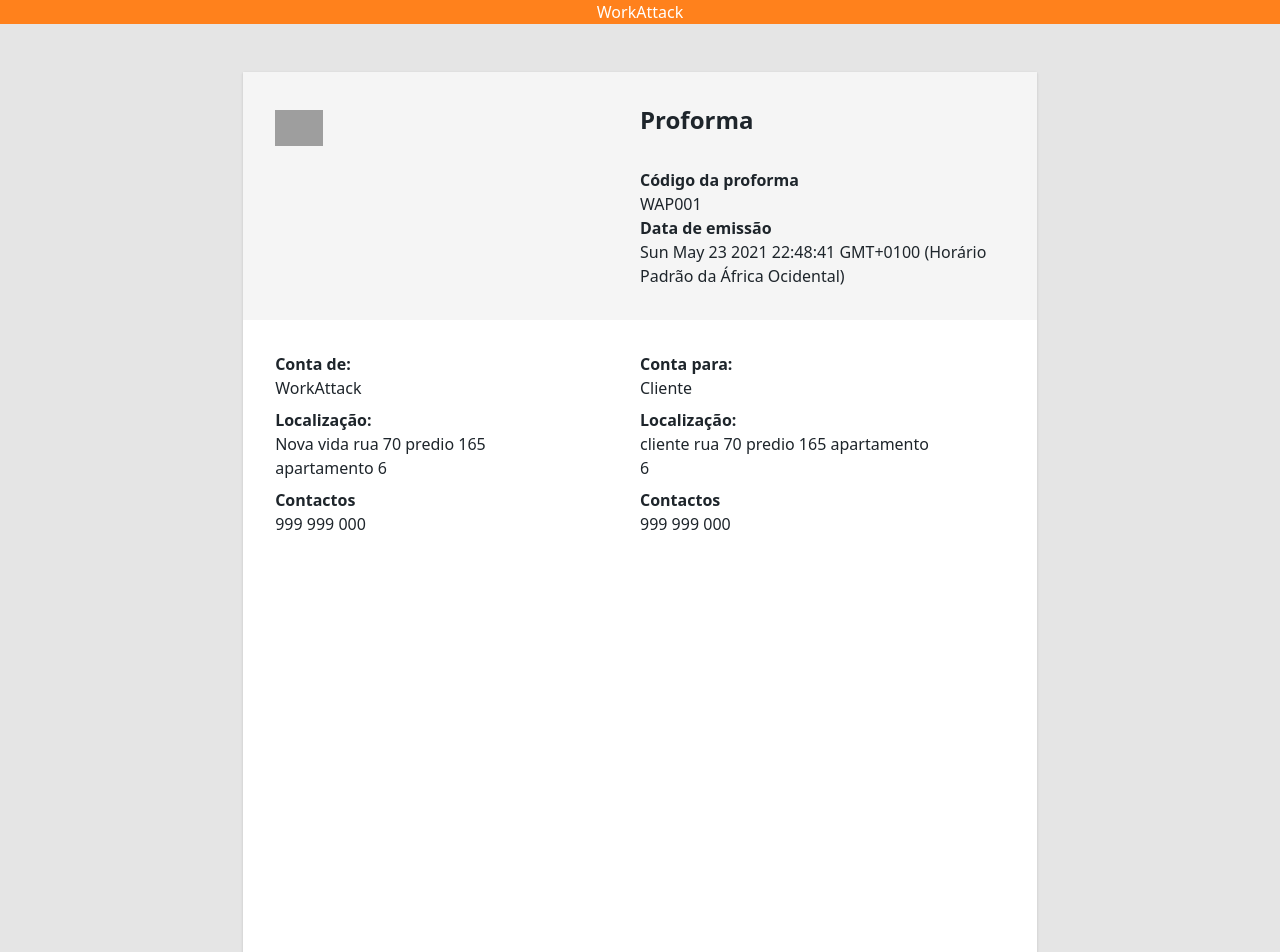
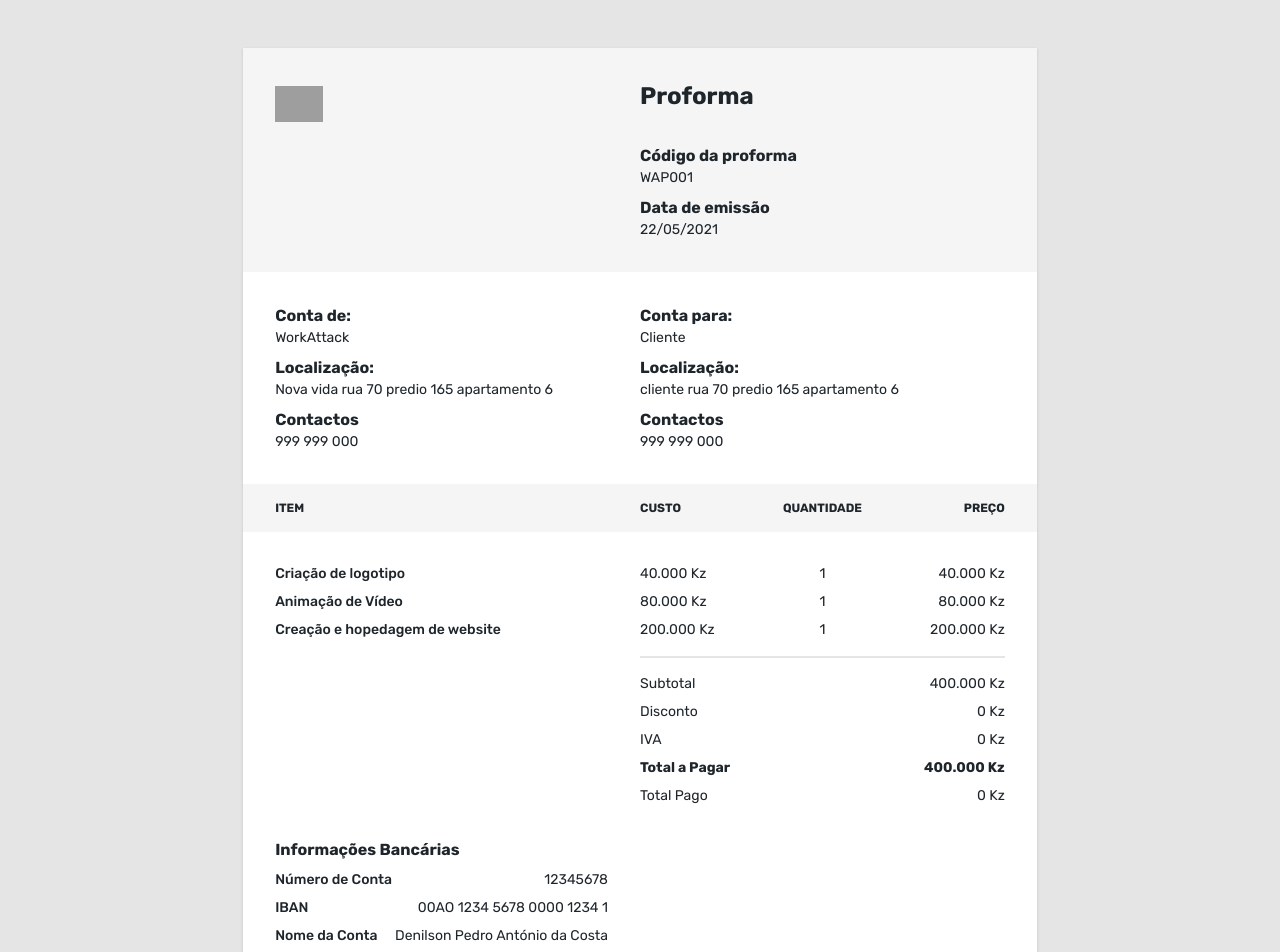
Before and after one commit to WorkAttackDev/web-container-invoice, a Next.js app: page /invoice in a window 1280 px wide. Shown: the top 952 px of the page. Built offline with nearby package versions, Linux system fonts and the light colour scheme; grey boxes are pictures that could not be loaded.

Commit message:
7 files modified, 3 added

```diff
--- a/components/invoice/InvoiceHeader.tsx
+++ b/components/invoice/InvoiceHeader.tsx
@@ -2,7 +2,7 @@ type Props = {};
 
 const headerData = [
   {title: "Código da proforma", text: "WAP001"},
-  {title: "Data de emissão", text: "Sun May 23 2021 22:48:41 GMT+0100 (Horário Padrão da África Ocidental)"},
+  {title: "Data de emissão", text: new Date().toLocaleDateString("pt-Br")},
 ];
 
 const InvoiceHeader:React.FC<Props> = () => {
@@ -16,9 +16,9 @@ return (
       <h1 className="font-bold text-2xl mb-8">Proforma</h1>
       {
         headerData.map(({title, text}) => (
-        <span key={title} className="first:mb-4">
+        <span key={title} className=" flex flex-col mb-2 last:mb-0">
           <strong>{title}</strong>
-          <p className="text-opacity-20">{text}</p>
+          <p className="text-sm">{text}</p>
         </span>
         ))
       }
--- a/components/invoice/InvoiceItems.tsx
+++ b/components/invoice/InvoiceItems.tsx
@@ -17,15 +17,15 @@ return (
     </ul>
     <ul className="p-8 pb-4">
       {invoiceItemsData.map(_ivid => (
-        <li className="flex pb-2 last:pb-0" key={_ivid.description}>
-          <h3 className="w-1/2 font-semibold">{_ivid.description}</h3>
+        <li className="flex pb-2 text-sm last:pb-0" key={_ivid.description}>
+          <h3 className="w-1/2 font-medium">{_ivid.description}</h3>
           <p className="w-1/6">{formatPrice(_ivid.price)}</p>
           <p className="w-1/6 text-center">{_ivid.quantity}</p>
           <p className="w-1/6 text-right">{formatPrice(_ivid.totalPrice)}</p>
         </li>
       ))}
     </ul>
-    <div className="flex flex-col ml-auto pr-8  w-1/2">
+    <div className="flex flex-col ml-auto pr-8 text-sm  w-1/2">
       <span className="flex justify-between pt-4 border-t-2">
         <h5>Subtotal</h5>
         <p>400.000 Kz</p>
--- /dev/null
+++ b/components/invoice/InvoicePaymentInfo.tsx
@@ -0,0 +1,25 @@
+type Props = {};
+
+const InvoicePaymentInfo: React.FC<Props> = () => {
+
+return (
+  <section className="p-8   w-1/2">
+      <h3 className="font-bold">Informações Bancárias</h3>
+      <span className="flex justify-between pt-2 text-sm">
+        <h5 className="font-medium">Número de Conta</h5>
+        <p>12345678</p>
+      </span>
+      <span className="flex justify-between pt-2 text-sm">
+        <h5 className="font-medium">IBAN</h5>
+        <p>00AO 1234 5678 0000 1234 1</p>
+      </span>
+      <span className="flex justify-between pt-2 text-sm">
+        <h5 className="font-medium">Nome da Conta</h5>
+        <p>Denilson Pedro António da Costa</p>
+      </span>
+  </section>
+);
+
+}
+
+export default InvoicePaymentInfo;
--- a/components/invoice/InvoiceUserInfo.tsx
+++ b/components/invoice/InvoiceUserInfo.tsx
@@ -14,17 +14,17 @@ return (
         <div key={_ui.order} className="flex-1">
           <span className="mb-2 flex flex-col">
               <strong>Conta {_ui.order}:</strong>
-              <p className="w-4/5">{_ui.name}</p>
+              <p className="w-4/5 text-sm">{_ui.name}</p>
           </span>
 
           <span className="mb-2 flex flex-col">
               <strong>Localização:</strong>
-              <p className="w-4/5">{_ui.adress}</p>
+              <p className="w-4/5 text-sm">{_ui.adress}</p>
           </span>
 
           <span className="flex flex-col">
               <strong>Contactos</strong>
-              <p className="w-4/5">{_ui.contact}</p>
+              <p className="w-4/5 text-sm">{_ui.contact}</p>
           </span>
         </div>
       ))
--- /dev/null
+++ b/core/data/invoice_items_data.ts
@@ -0,0 +1,24 @@
+import InvoiceItem from '../models/InvoiceItem';
+
+const invoiceItemsData: InvoiceItem[] = [
+  {
+    description: 'Criação de logotipo',
+    price: 40_000,
+    quantity: 1,
+    totalPrice: 40_000
+  },
+  {
+    description: 'Animação de Vídeo',
+    price: 80_000,
+    quantity: 1,
+    totalPrice: 80_000
+  },
+  {
+    description: 'Creação e hopedagem de website',
+    price: 200_000,
+    quantity: 1,
+    totalPrice: 200_000
+  }
+];
+
+export default invoiceItemsData;
--- /dev/null
+++ b/core/models/InvoiceItem.ts
@@ -0,0 +1,8 @@
+interface InvoiceItem {
+  description: string;
+  price: number;
+  quantity: number;
+  totalPrice: number;
+}
+
+export default InvoiceItem;
--- a/pages/_app.tsx
+++ b/pages/_app.tsx
@@ -4,11 +4,11 @@ function MyApp({ Component, pageProps }) {
 
   return (
     <>
-      <header className="bg-workattack flex justify-center">
+      {/* <header className="bg-workattack flex justify-center">
         <a className="text-white" href="/">
           WorkAttack
         </a>
-      </header>
+      </header> */}
       <Component {...pageProps} />
     </>
   );
--- a/pages/invoice.tsx
+++ b/pages/invoice.tsx
@@ -1,5 +1,7 @@
 import InvoiceHeader from "../components/invoice/InvoiceHeader";
 import InvoiceUserInfo from "../components/invoice/InvoiceUserInfo";
+import InvoiceItems from "../components/invoice/InvoiceItems";
+import InvoicePaymentInfo from "../components/invoice/InvoicePaymentInfo";
 
 type Props = {};
 
@@ -12,6 +14,8 @@ return (
       <div className="w-[210mm] h-[297mm]  bg-white shadow">
         <InvoiceHeader />
         <InvoiceUserInfo />
+        <InvoiceItems />
+        <InvoicePaymentInfo />
       </div>
  </main>);
 
--- a/styles/globals.css
+++ b/styles/globals.css
@@ -1,3 +1,5 @@
+@import url('https://fonts.googleapis.com/css2?family=Rubik:wght@300;400;500;600;700&display=swap');
+
 @tailwind base;
 @tailwind components;
 @tailwind utilities;
@@ -5,6 +7,19 @@
 @layer base {
   html,
   body {
-    @apply antialiased min-h-screen text-workattack-dark;
+    @apply antialiased min-h-screen text-workattack-dark font-sans;
+  }
+
+  @page {
+    size: A4;
+  }
+
+  @media print {
+    html,
+    body {
+      width: 210mm !important;
+      height: 297mm !important;
+      @apply !m-0 !p-0 !bg-white;
+    }
   }
 }
--- a/tailwind.config.js
+++ b/tailwind.config.js
@@ -5,6 +5,16 @@ module.exports = {
   purge: ['./pages/**/*.{js,ts,jsx,tsx}', './components/**/*.{js,ts,jsx,tsx}'],
   darkMode: false, // or 'media' or 'class'
   theme: {
+    fontFamily: {
+      sans: [
+        'Rubik',
+        'ui-sans-serif',
+        'system-ui',
+        '-apple-system',
+        'BlinkMacSystemFont',
+        'Segoe UI'
+      ]
+    },
     colors: {
       workattack: {
         DEFAULT: '#ff811c',
@@ -19,7 +29,11 @@ module.exports = {
       red: colors.rose,
       yellow: colors.amber
     },
-    extend: {}
+    extend: {
+      screens: {
+        print: { raw: 'print' }
+      }
+    }
   },
   variants: {
     extend: {}
```
